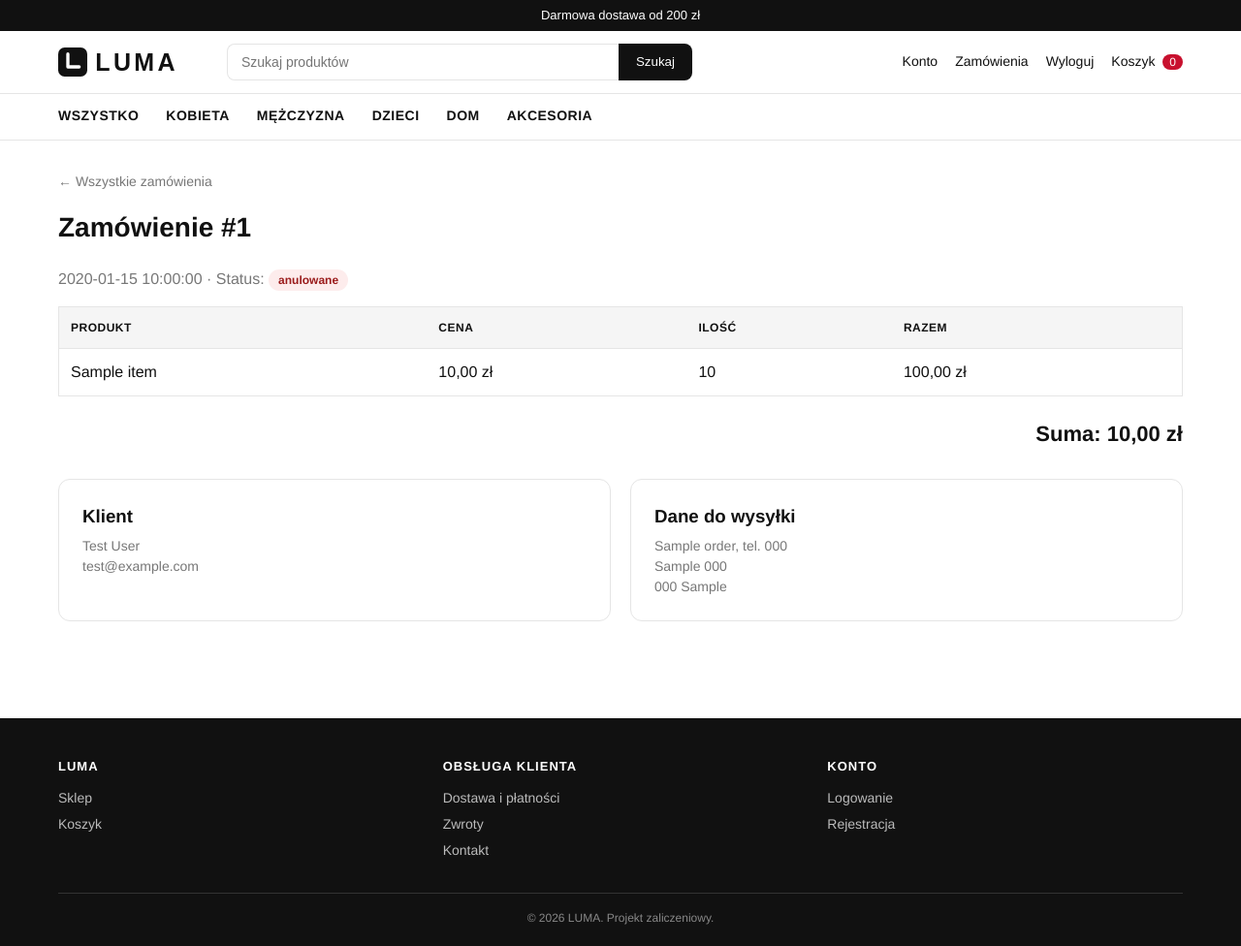
After one commit to kasz0jad/sklep-laravel, a Laravel app: page /admin/orders/1 in a window 1280 px wide. The commit adds this page. Shown: the whole page at 97% size. Run offline with Laravel 12, Linux system fonts and the light colour scheme; a user stored in the database is signed in; data comes from the database, SQL or seed files in the repository; tables that the repository leaves empty hold one stand-in row (values such as "Sample post").

Commit message:
Dodaj panel zamówień admina z anulowaniem

```diff
--- /dev/null
+++ b/app/Http/Controllers/Admin/OrderController.php
@@ -0,0 +1,90 @@
+<?php
+
+namespace App\Http\Controllers\Admin;
+
+use App\Http\Controllers\Controller;
+use App\Models\Order;
+use App\Models\Product;
+use Illuminate\Http\Request;
+use Illuminate\Support\Facades\DB;
+use Illuminate\Validation\Rule;
+
+class OrderController extends Controller
+{
+    public const STATUSES = ['nowe', 'w realizacji', 'wysłane', 'zrealizowane'];
+
+    public function index()
+    {
+        $orders = Order::with('user')->latest()->get();
+        return view('admin.orders.index', compact('orders'));
+    }
+
+    public function show(Order $order)
+    {
+        $order->load('items', 'user');
+        return view('admin.orders.show', compact('order'));
+    }
+
+    public function edit(Order $order)
+    {
+        if ($order->status === 'anulowane') {
+            return redirect()->route('admin.orders.show', $order)
+                ->withErrors(['order' => 'Anulowanego zamówienia nie można edytować.']);
+        }
+
+        return view('admin.orders.edit', [
+            'order' => $order,
+            'statuses' => self::STATUSES,
+        ]);
+    }
+
+    public function update(Request $request, Order $order)
+    {
+        if ($order->status === 'anulowane') {
+            return redirect()->route('admin.orders.show', $order)
+                ->withErrors(['order' => 'Anulowanego zamówienia nie można edytować.']);
+        }
+
+        $data = $request->validate([
+            'shipping_name' => ['required', 'string', 'max:255', 'regex:/^[\p{L}\s\-]+$/u'],
+            'shipping_phone' => ['required', 'regex:/^\d{9}$/'],
+            'shipping_street' => ['nullable', 'string', 'max:255', 'regex:/^[\p{L}0-9\s\.\-]+$/u'],
+            'shipping_house_number' => ['required', 'regex:/^\d{1,4}[A-Za-z]?(\/\d{1,4}[A-Za-z]?)?$/'],
+            'shipping_postcode' => ['required', 'regex:/^\d{2}-\d{3}$/', 'not_in:00-000'],
+            'shipping_city' => ['required', 'string', 'max:100', 'regex:/^[\p{L}\s\.\-]+$/u'],
+            'status' => ['required', Rule::in(self::STATUSES)],
+        ]);
+
+        $order->update($data);
+
+        return redirect()->route('admin.orders.show', $order)->with('success', 'Zamówienie zostało zmienione.');
+    }
+
+    // "Usunięcie" = anulowanie: zamówienie zostaje w bazie, towar wraca do magazynu
+    public function destroy(Order $order)
+    {
+        $cancelled = DB::transaction(function () use ($order) {
+            $order = Order::whereKey($order->id)->lockForUpdate()->first();
+
+            if ($order->status === 'anulowane') {
+                return false;
+            }
+
+            foreach ($order->items as $item) {
+                if ($item->product_id) {
+                    Product::where('id', $item->product_id)->increment('stock', $item->quantity);
+                }
+            }
+
+            $order->update(['status' => 'anulowane']);
+
+            return true;
+        });
+
+        if (! $cancelled) {
+            return back()->withErrors(['order' => 'To zamówienie jest już anulowane.']);
+        }
+
+        return redirect()->route('admin.orders.index')->with('success', 'Zamówienie zostało anulowane.');
+    }
+}
--- a/app/Models/Order.php
+++ b/app/Models/Order.php
@@ -4,6 +4,7 @@ namespace App\Models;
 
 use Illuminate\Database\Eloquent\Attributes\Fillable;
 use Illuminate\Database\Eloquent\Model;
+use Illuminate\Database\Eloquent\Relations\BelongsTo;
 use Illuminate\Database\Eloquent\Relations\HasMany;
 
 #[Fillable([
@@ -17,4 +18,9 @@ class Order extends Model
     {
         return $this->hasMany(OrderItem::class);
     }
+
+    public function user(): BelongsTo
+    {
+        return $this->belongsTo(User::class);
+    }
 }
--- a/public/css/panel.css
+++ b/public/css/panel.css
@@ -19,3 +19,8 @@
 .tile p { margin:0; color:var(--mid); font-size:14px; }
 .summary { max-width:360px; margin-left:auto; margin-top:20px; text-align:right; }
 .summary .total { font-size:22px; font-weight:700; }
+.tag-nowe { background:#e0ecff; color:#1b4fa8; }
+.tag-w-realizacji { background:#fde8c8; color:#8a5200; }
+.tag-wyslane { background:#e8f6ec; color:#176b34; }
+.tag-zrealizowane { background:#111; color:#fff; }
+.tag-anulowane { background:#fdecec; color:#9b1c1c; }
--- a/resources/views/admin/index.blade.php
+++ b/resources/views/admin/index.blade.php
@@ -10,6 +10,10 @@
         <h3>Użytkownicy</h3>
         <p>Dodawanie, edycja i usuwanie kont</p>
     </a>
+    <a href="{{ route('admin.orders.index') }}" class="tile">
+        <h3>Zamówienia</h3>
+        <p>Podgląd, edycja i anulowanie zamówień</p>
+    </a>
     <a href="{{ route('products.index') }}" class="tile">
         <h3>Produkty</h3>
         <p>Zarządzanie asortymentem</p>
--- /dev/null
+++ b/resources/views/admin/orders/show.blade.php
@@ -0,0 +1,59 @@
+@extends('layouts.app')
+@section('title', 'Zamówienie #' . $order->id)
+
+@section('content')
+<a href="{{ route('admin.orders.index') }}" class="back">← Wszystkie zamówienia</a>
+
+<div class="toolbar">
+    <h1>Zamówienie #{{ $order->id }}</h1>
+    @if ($order->status !== 'anulowane')
+        <div class="actions">
+            <a href="{{ route('admin.orders.edit', $order) }}" class="btn btn-outline">Edytuj</a>
+            <form method="POST" action="{{ route('admin.orders.destroy', $order) }}" class="inline"
+                  onsubmit="return confirm('Anulować to zamówienie? Towar wróci do magazynu.')">
+                @csrf
+                @method('DELETE')
+                <button type="submit" class="btn btn-danger">Anuluj zamówienie</button>
+            </form>
+        </div>
+    @endif
+</div>
+
+<p class="muted">
+    {{ $order->created_at }} · Status: <span class="tag tag-{{ \Illuminate\Support\Str::slug($order->status) }}">{{ $order->status }}</span>
+</p>
+
+<div class="table-wrap">
+    <table class="table">
+        <tr><th>Produkt</th><th>Cena</th><th>Ilość</th><th>Razem</th></tr>
+        @foreach ($order->items as $item)
+            <tr>
+                <td>{{ $item->product_name }}</td>
+                <td>{{ number_format($item->price, 2, ',', ' ') }} zł</td>
+                <td>{{ $item->quantity }}</td>
+                <td>{{ number_format($item->price * $item->quantity, 2, ',', ' ') }} zł</td>
+            </tr>
+        @endforeach
+    </table>
+</div>
+<div class="summary"><p class="total">Suma: {{ number_format($order->total, 2, ',', ' ') }} zł</p></div>
+
+<div class="tiles" style="margin-top:30px">
+    <div class="tile">
+        <h3>Klient</h3>
+        <p>{{ $order->user?->name }}<br>{{ $order->user?->email }}</p>
+    </div>
+    <div class="tile">
+        <h3>Dane do wysyłki</h3>
+        <p>
+            {{ $order->shipping_name }}, tel. {{ $order->shipping_phone }}<br>
+            @if ($order->shipping_city)
+                {{ $order->shipping_street ? $order->shipping_street . ' ' : '' }}{{ $order->shipping_house_number }}<br>
+                {{ $order->shipping_postcode }} {{ $order->shipping_city }}
+            @else
+                {{ $order->shipping_address }}
+            @endif
+        </p>
+    </div>
+</div>
+@endsection
--- a/resources/views/orders/index.blade.php
+++ b/resources/views/orders/index.blade.php
@@ -18,7 +18,7 @@
                     <td>#{{ $order->id }}</td>
                     <td>{{ $order->created_at }}</td>
                     <td>{{ number_format($order->total, 2, ',', ' ') }} zł</td>
-                    <td><span class="tag">{{ $order->status }}</span></td>
+                    <td><span class="tag tag-{{ \Illuminate\Support\Str::slug($order->status) }}">{{ $order->status }}</span></td>
                     <td><a href="{{ route('orders.show', $order) }}" class="btn btn-outline btn-sm">Szczegóły</a></td>
                 </tr>
             @endforeach
--- a/resources/views/orders/show.blade.php
+++ b/resources/views/orders/show.blade.php
@@ -6,7 +6,7 @@
 
 <h1>Zamówienie #{{ $order->id }}</h1>
 <p class="muted">
-    {{ $order->created_at }} · Status: <span class="tag">{{ $order->status }}</span>
+    {{ $order->created_at }} · Status: <span class="tag tag-{{ \Illuminate\Support\Str::slug($order->status) }}">{{ $order->status }}</span>
 </p>
 
 <div class="table-wrap">
--- a/routes/web.php
+++ b/routes/web.php
@@ -1,5 +1,6 @@
 <?php
 
+use App\Http\Controllers\Admin\OrderController as AdminOrderController;
 use App\Http\Controllers\Admin\UserController;
 use App\Http\Controllers\AuthController;
 use App\Http\Controllers\CartController;
@@ -70,4 +71,5 @@ Route::middleware(['auth', 'role:admin'])->prefix('admin')->name('admin.')->grou
     })->name('index');
 
     Route::resource('users', UserController::class);
+    Route::resource('orders', AdminOrderController::class)->only(['index', 'show', 'edit', 'update', 'destroy']);
 });
```
Also changed, not shown: resources/views/admin/orders/edit.blade.php (added, +61 -0 lines), resources/views/admin/orders/index.blade.php (added, +40 -0 lines), README.md.
